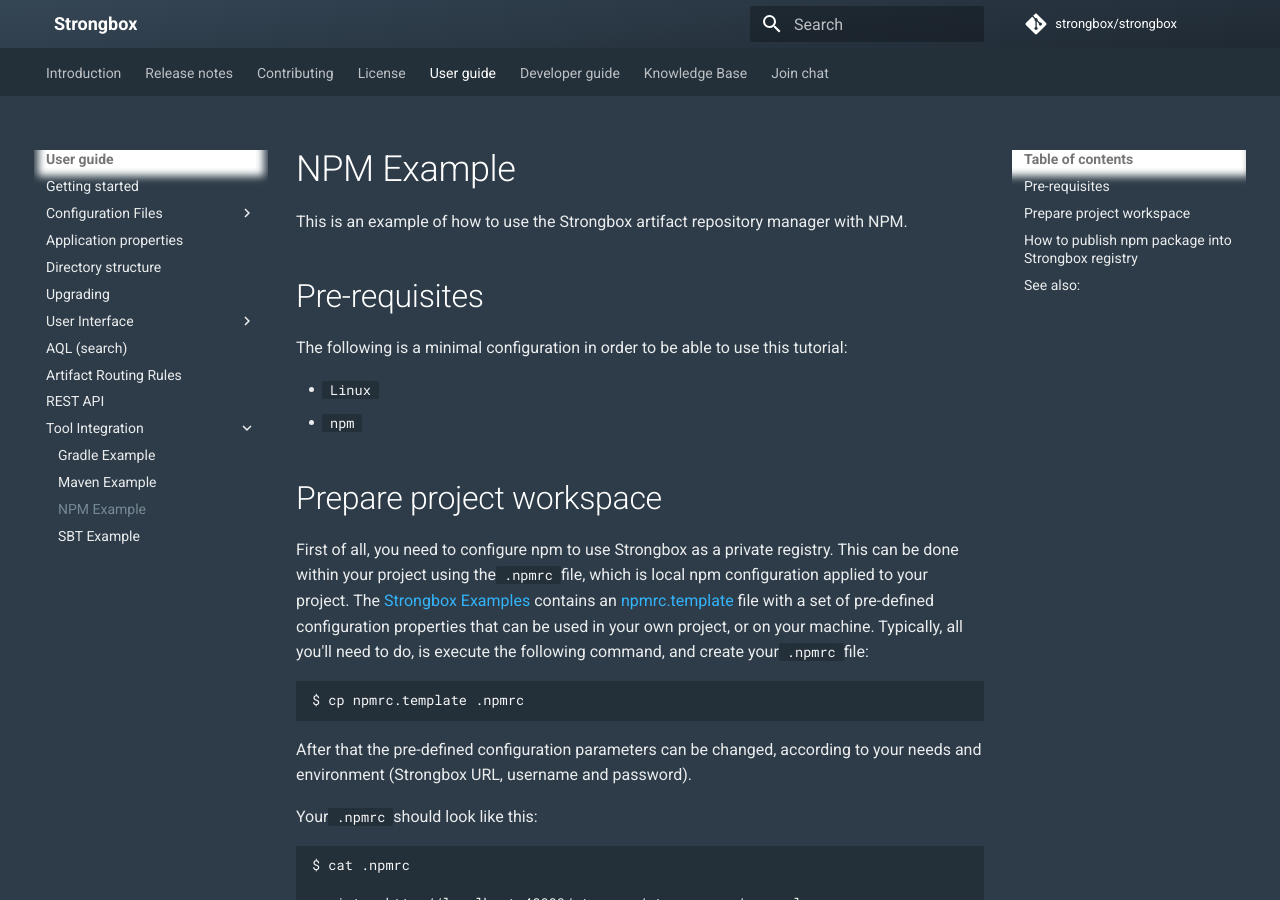
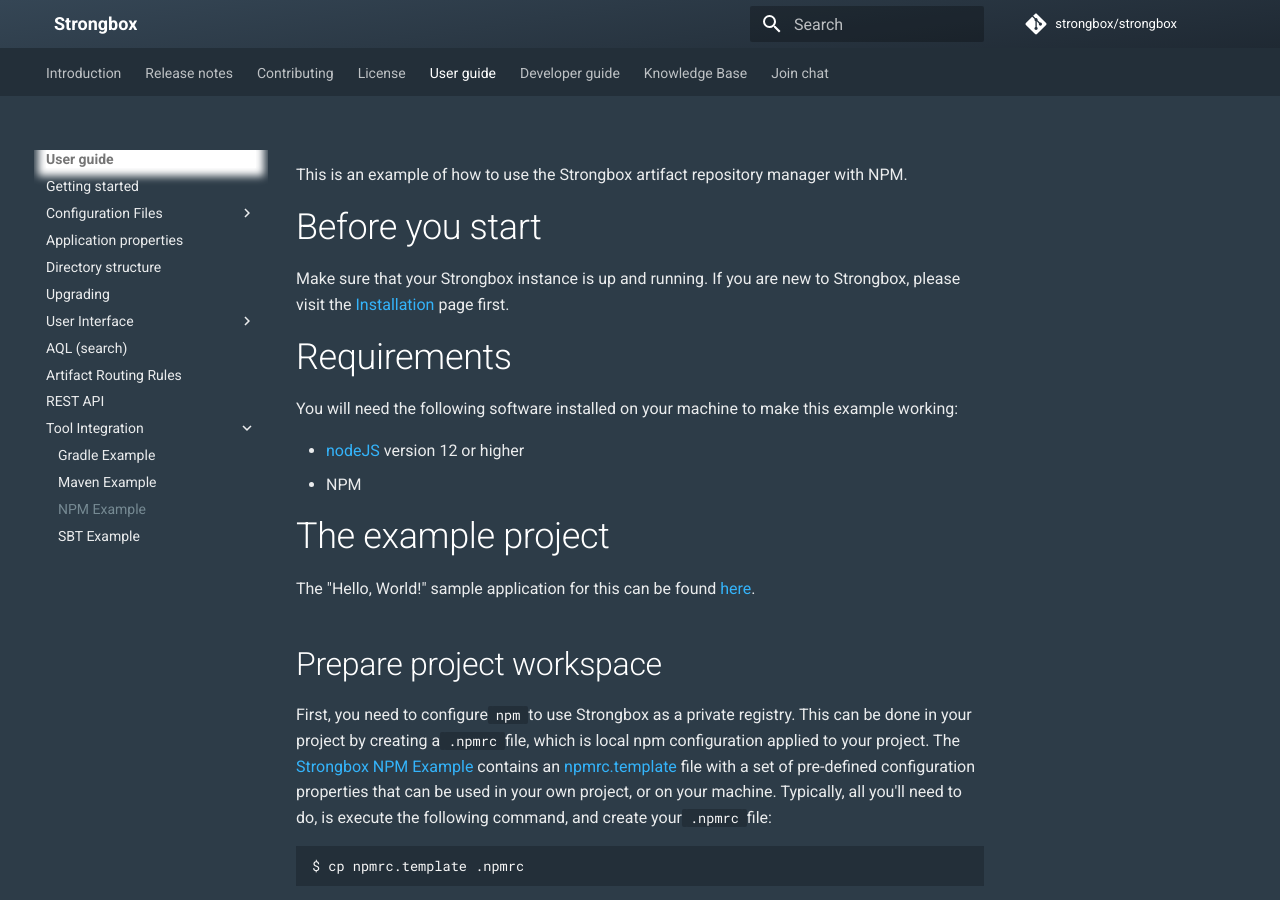
Before and after one commit to strongbox/strongbox-docs, an MkDocs documentation site: the page built from docs/user-guide/tool-integration/npm-example.md, in a window 1280 px wide and 900 px high. Built offline with MkDocs 1.6.1 and Material for MkDocs 9.7.7, drawn with Linux system fonts in a browser that asks for light colours; comment, search, counter and statistics services are not loaded.

Commit message:
Polishing up the NPM page

```diff
--- a/docs/user-guide/tool-integration/npm-example.md
+++ b/docs/user-guide/tool-integration/npm-example.md
@@ -1,17 +1,23 @@
-# NPM Example
-
 This is an example of how to use the Strongbox artifact repository manager with NPM.
 
-## Pre-requisites
+# Before you start
 
-The following is a minimal configuration in order to be able to use this tutorial:
+Make sure that your Strongbox instance is up and running. If you are new to Strongbox, please visit the [Installation](https://strongbox.github.io/user-guide/getting-started.html) page first.
 
-* `Linux`
-* `npm`
+# Requirements
+
+You will need the following software installed on your machine to make this example working:
+
+* [nodeJS](https://nodejs.org/) version 12 or higher
+* NPM
+
+# The example project
+
+The "Hello, World!" sample application for this can be found [here](https://github.com/strongbox/strongbox-examples/tree/master/hello-strongbox-npm).
 
 ## Prepare project workspace
 
-First of all, you need to configure npm to use Strongbox as a private registry. This can be done within your project using the `.npmrc` file, which is local npm configuration applied to your project. The [Strongbox Examples] contains an [npmrc.template] file with a set of pre-defined configuration properties that can be used in your own project, or on your machine. Typically, all you'll need to do, is execute the following command, and create your `.npmrc` file:
+First, you need to configure `npm` to use Strongbox as a private registry. This can be done in your project by creating a `.npmrc` file, which is local npm configuration applied to your project. The [Strongbox NPM Example] contains an [npmrc.template] file with a set of pre-defined configuration properties that can be used in your own project, or on your machine. Typically, all you'll need to do, is execute the following command, and create your `.npmrc` file:
 
     $ cp npmrc.template .npmrc
 
@@ -25,7 +31,6 @@
     always-auth=true
     email=someuser@example.com
     _auth=YWRtaW46cGFzc3dvcmQ=
-
 
     ; `_auth` is a base64 encoded authentication token
     ; you can use it instead of:
@@ -50,5 +55,5 @@
 * [npm official site](https://www.npmjs.com/)
 
 
-[Strongbox Examples]: https://github.com/strongbox/strongbox-examples/tree/master/hello-strongbox-npm
+[Strongbox NPM Example]: https://github.com/strongbox/strongbox-examples/tree/master/hello-strongbox-npm
 [npmrc.template]: https://github.com/strongbox/strongbox-examples/blob/master/hello-strongbox-npm/npmrc.template
```
